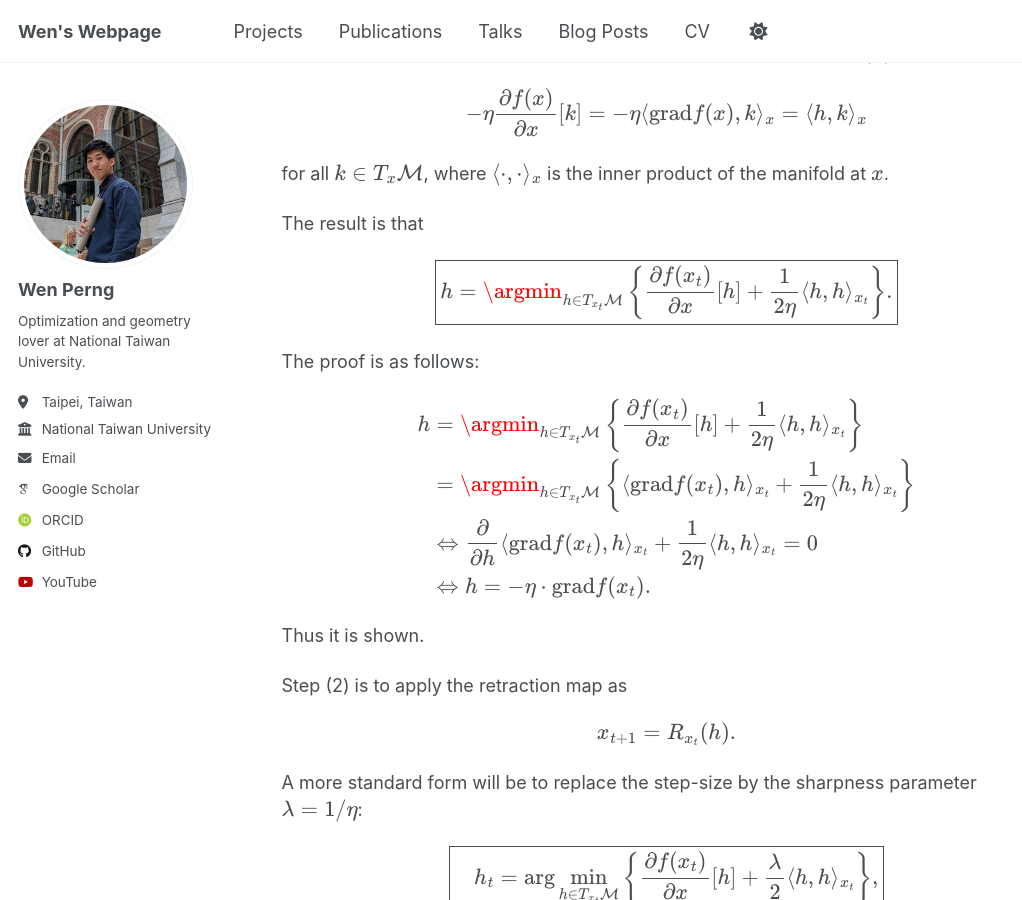
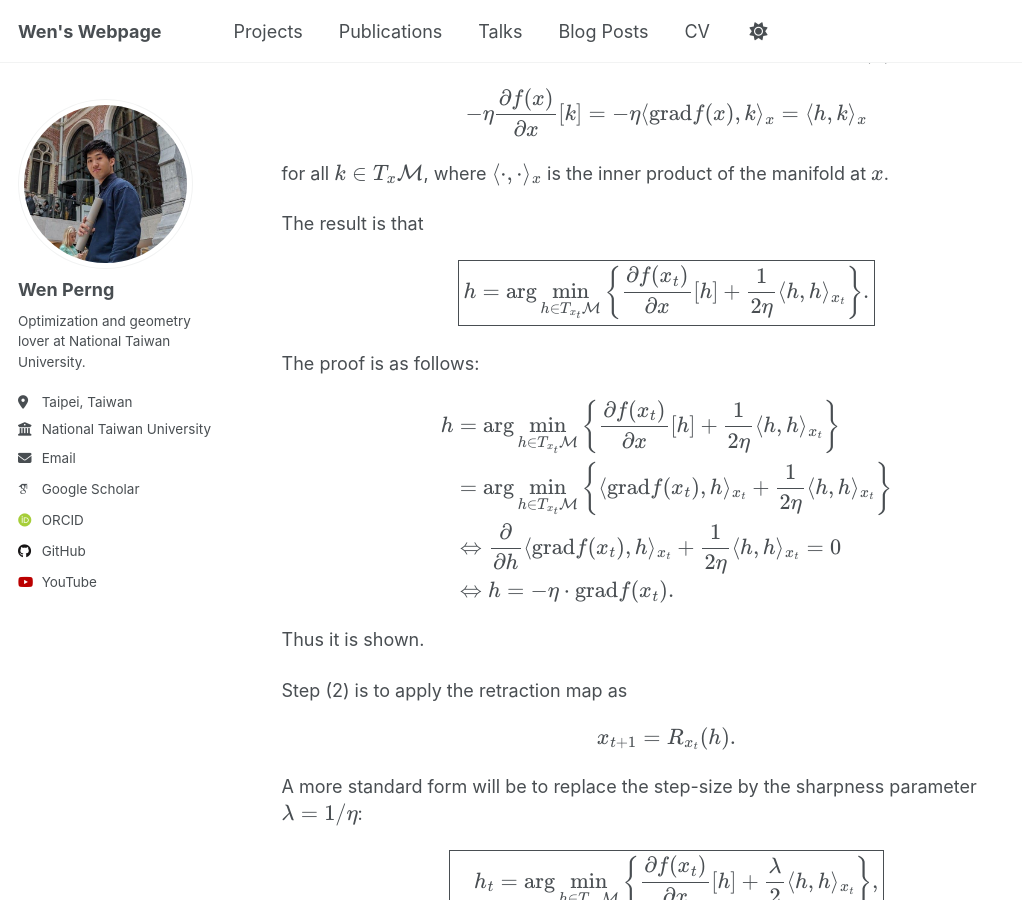
Before and after one commit to WenPerng/WenPerng.github.io, a Jekyll site: the page built from _posts/2025-09-10-blog-post.md, in a window 1280 px wide and 900 px high, scrolled down 2390 px. Shown: the whole window, without its empty margins (0-1022 px from the left). Built offline with Jekyll 4.4.1, drawn with Linux system fonts in a browser that asks for light colours; some web fonts are replaced; a script that is not in the unit is left out.

Commit message:
Update 2025-09-10-blog-post.md

```diff
--- a/_posts/2025-09-10-blog-post.md
+++ b/_posts/2025-09-10-blog-post.md
@@ -107,7 +107,7 @@ The result is that
 
 $$
 \boxed{
-    h = \argmin_{h\in T_{x_t}\mathcal{M}} \left\{ \frac{\partial f(x_{t})}{\partial x}[h] + \frac{1}{2\eta} \langle h,h \rangle _{x_{t}}\right\}.
+    h = \arg\min_{h\in T_{x_t}\mathcal{M}} \left\{ \frac{\partial f(x_{t})}{\partial x}[h] + \frac{1}{2\eta} \langle h,h \rangle _{x_{t}}\right\}.
 }
 $$
 </p>
@@ -116,8 +116,8 @@ The proof is as follows:
 
 $$
 \begin{align*}
-    h &= \argmin_{h\in T_{x_t}\mathcal{M}} \left\{ \frac{\partial f(x_{t})}{\partial x}[h] + \frac{1}{2\eta} \langle h,h \rangle _{x_{t}}\right\} \\
-    &= \argmin_{h\in T_{x_t}\mathcal{M}} \left\{ \langle \mathrm{grad}f(x_{t}), h \rangle _{x_t} + \frac{1}{2\eta} \langle h,h \rangle _{x_{t}}\right\} \\
+    h &= \arg\min_{h\in T_{x_t}\mathcal{M}} \left\{ \frac{\partial f(x_{t})}{\partial x}[h] + \frac{1}{2\eta} \langle h,h \rangle _{x_{t}}\right\} \\
+    &= \arg\min_{h\in T_{x_t}\mathcal{M}} \left\{ \langle \mathrm{grad}f(x_{t}), h \rangle _{x_t} + \frac{1}{2\eta} \langle h,h \rangle _{x_{t}}\right\} \\
     &\Leftrightarrow \frac{\partial}{\partial h} \langle \mathrm{grad}f(x_{t}), h \rangle _{x_t} + \frac{1}{2\eta} \langle h,h \rangle _{x_{t}} = 0 \\
     &\Leftrightarrow h = -\eta\cdot \mathrm{grad}f(x_{t}).
 \end{align*}
```
